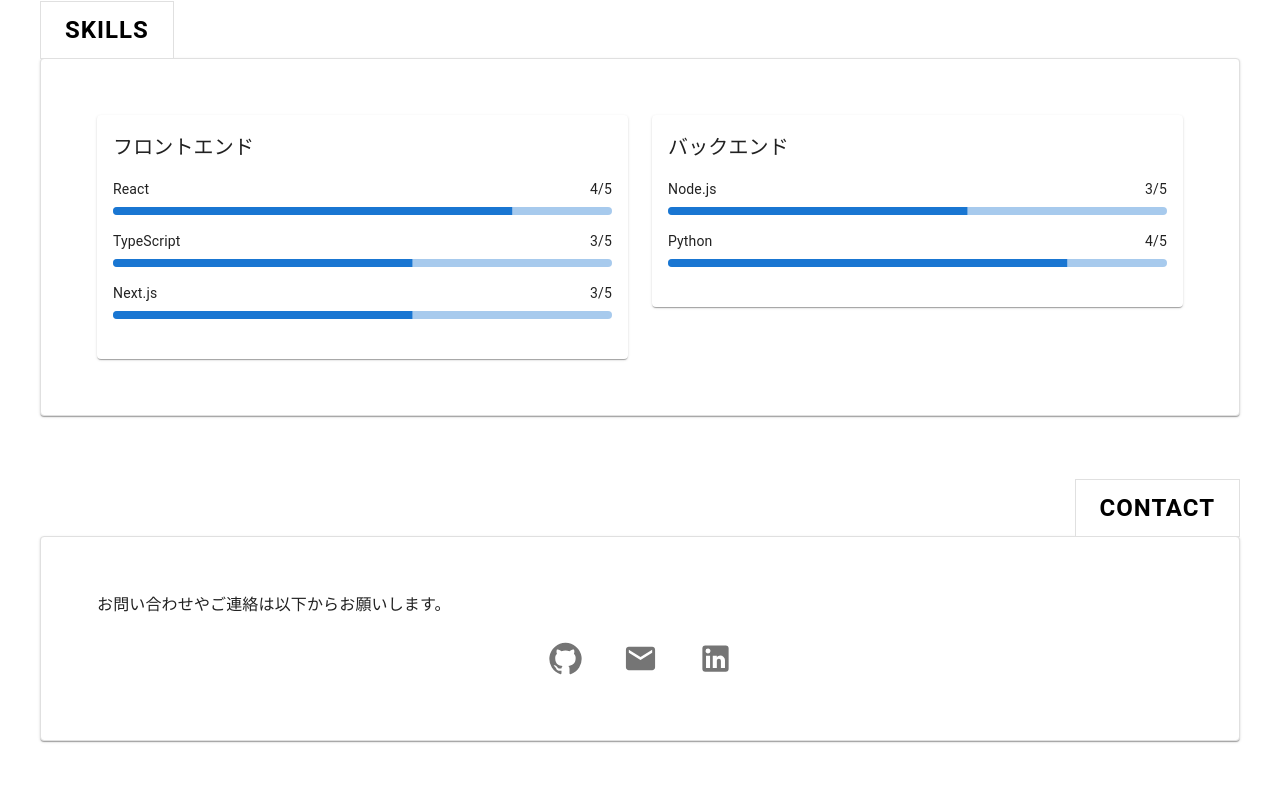
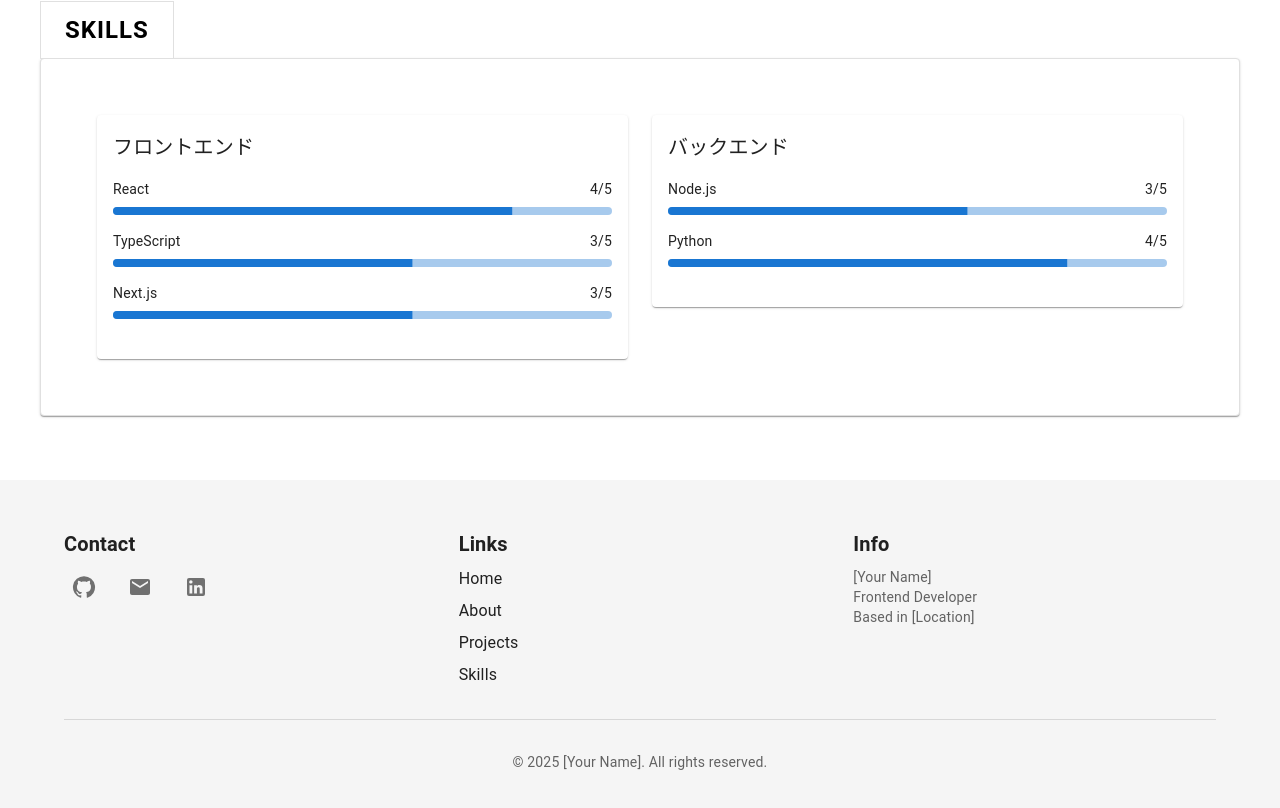
Before and after one commit to Yama9120/my_portfolio, a Next.js app: page / in a window 1280 px wide. Shown: the part 1846-2654 px from the top of the page. Built offline with nearby package versions, Linux system fonts and the light colour scheme.

Commit message:
feat: footer layout

```diff
--- /dev/null
+++ b/app/components/layout/footer.tsx
@@ -0,0 +1,115 @@
+"use client";
+
+import { Box, Container, Typography, Link, Stack, IconButton, Grid, Divider } from "@mui/material";
+import GitHubIcon from '@mui/icons-material/GitHub';
+import EmailIcon from '@mui/icons-material/Email';
+import LinkedInIcon from '@mui/icons-material/LinkedIn';
+
+export default function Footer() {
+  return (
+    <Box
+      component="footer"
+      sx={{
+        bgcolor: 'grey.100',
+        py: 6,
+        mt: 8,
+      }}
+    >
+      <Container maxWidth="lg">
+        <Grid container spacing={4}>
+          {/* Contact Section */}
+          <Grid item xs={12} md={4}>
+            <Typography variant="h6" gutterBottom sx={{ fontWeight: 'bold' }}>
+              Contact
+            </Typography>
+            <Stack direction="row" spacing={2}>
+              <IconButton
+                component={Link}
+                href="https://github.com/yourusername"
+                target="_blank"
+                rel="noopener noreferrer"
+                aria-label="GitHub"
+                sx={{
+                  '&:hover': {
+                    color: 'primary.main'
+                  }
+                }}
+              >
+                <GitHubIcon />
+              </IconButton>
+              <IconButton
+                component={Link}
+                href="mailto:your.email@example.com"
+                aria-label="Email"
+                sx={{
+                  '&:hover': {
+                    color: 'primary.main'
+                  }
+                }}
+              >
+                <EmailIcon />
+              </IconButton>
+              <IconButton
+                component={Link}
+                href="https://linkedin.com/in/yourusername"
+                target="_blank"
+                rel="noopener noreferrer"
+                aria-label="LinkedIn"
+                sx={{
+                  '&:hover': {
+                    color: 'primary.main'
+                  }
+                }}
+              >
+                <LinkedInIcon />
+              </IconButton>
+            </Stack>
+          </Grid>
+
+          {/* Links Section */}
+          <Grid item xs={12} md={4}>
+            <Typography variant="h6" gutterBottom sx={{ fontWeight: 'bold' }}>
+              Links
+            </Typography>
+            <Stack spacing={1}>
+              <Link href="#" color="inherit" underline="hover">
+                Home
+              </Link>
+              <Link href="#about" color="inherit" underline="hover">
+                About
+              </Link>
+              <Link href="#projects" color="inherit" underline="hover">
+                Projects
+              </Link>
+              <Link href="#skills" color="inherit" underline="hover">
+                Skills
+              </Link>
+            </Stack>
+          </Grid>
+
+          {/* Info Section */}
+          <Grid item xs={12} md={4}>
+            <Typography variant="h6" gutterBottom sx={{ fontWeight: 'bold' }}>
+              Info
+            </Typography>
+            <Typography variant="body2" color="text.secondary">
+              [Your Name]<br />
+              Frontend Developer<br />
+              Based in [Location]
+            </Typography>
+          </Grid>
+        </Grid>
+
+        <Divider sx={{ my: 4 }} />
+
+        <Typography
+          variant="body2"
+          color="text.secondary"
+          align="center"
+        >
+          © {new Date().getFullYear()} [Your Name]. All rights reserved.
+        </Typography>
+      </Container>
+    </Box>
+  );
+}
--- a/app/components/sections/contact.tsx
+++ /dev/null
@@ -1,71 +0,0 @@
-"use client";
-
-import { Box, Container, Typography, Link, Stack, IconButton, Paper } from "@mui/material";
-import GitHubIcon from '@mui/icons-material/GitHub';
-import EmailIcon from '@mui/icons-material/Email';
-import LinkedInIcon from '@mui/icons-material/LinkedIn';
-import SectionContainer from "../ui/section-container";
-
-export default function Contact() {
-  return (
-    <SectionContainer title="Contact" align="right">
-      <Box sx={{ p: 4 }}>
-
-          <Typography variant="body1" paragraph>
-            お問い合わせやご連絡は以下からお願いします。
-          </Typography>
-
-          <Stack
-            direction="row"
-            spacing={3}
-            justifyContent="center"
-            alignItems="center"
-            sx={{ mt: 2 }}
-          >
-            <IconButton
-              component={Link}
-              href="https://github.com/yourusername"
-              target="_blank"
-              rel="noopener noreferrer"
-              aria-label="GitHub"
-              sx={{
-                '&:hover': {
-                  color: 'primary.main'
-                }
-              }}
-            >
-              <GitHubIcon fontSize="large" />
-            </IconButton>
-
-            <IconButton
-              component={Link}
-              href="mailto:your.email@example.com"
-              aria-label="Email"
-              sx={{
-                '&:hover': {
-                  color: 'primary.main'
-                }
-              }}
-            >
-              <EmailIcon fontSize="large" />
-            </IconButton>
-            <IconButton
-                component={Link}
-                href="https://linkedin.com/in/yourusername"
-                target="_blank"
-                rel="noopener noreferrer"
-                aria-label="LinkedIn"
-                sx={{
-                '&:hover': {
-                    color: 'primary.main'
-                }
-                }}
-            >
-                <LinkedInIcon fontSize="large" />
-            </IconButton>
-          </Stack>
-
-      </Box>
-    </SectionContainer>
-  );
-}
--- a/app/layout.tsx
+++ b/app/layout.tsx
@@ -1,4 +1,5 @@
 import ThemeRegistry from './components/providers/theme-registry';
+import Footer from './components/layout/footer';
 
 export default function RootLayout({
   children,
@@ -10,6 +11,7 @@ export default function RootLayout({
       <body>
         <ThemeRegistry>
           {children}
+          <Footer />
         </ThemeRegistry>
       </body>
     </html>
--- a/app/page.tsx
+++ b/app/page.tsx
@@ -2,7 +2,6 @@ import Hero from './components/sections/hero';
 import About from './components/sections/about';
 import Projects from './components/sections/projects';
 import Skills from './components/sections/skill';
-import Contact from './components/sections/contact';
 
 export default function Page() {
   return (
@@ -11,7 +10,6 @@ export default function Page() {
       <About />
       <Projects />
       <Skills />
-      <Contact />
     </main>
   );
 }
```
